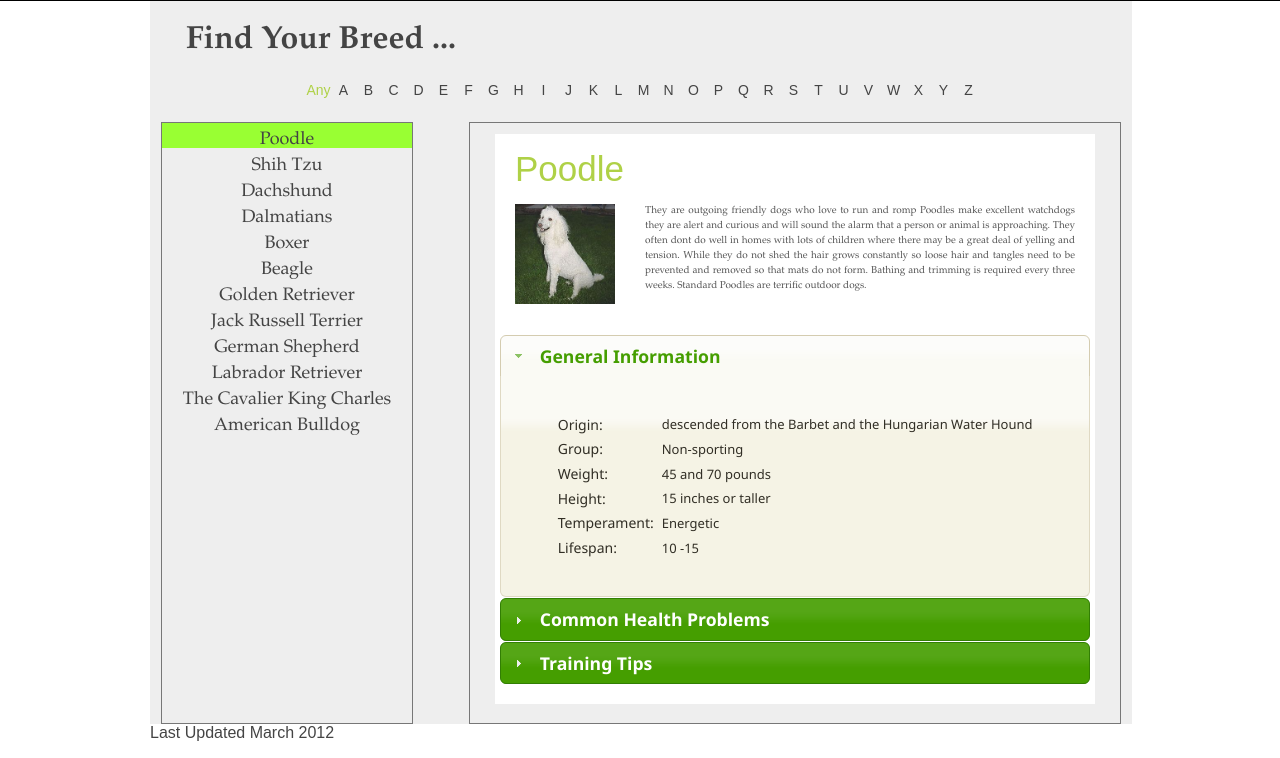
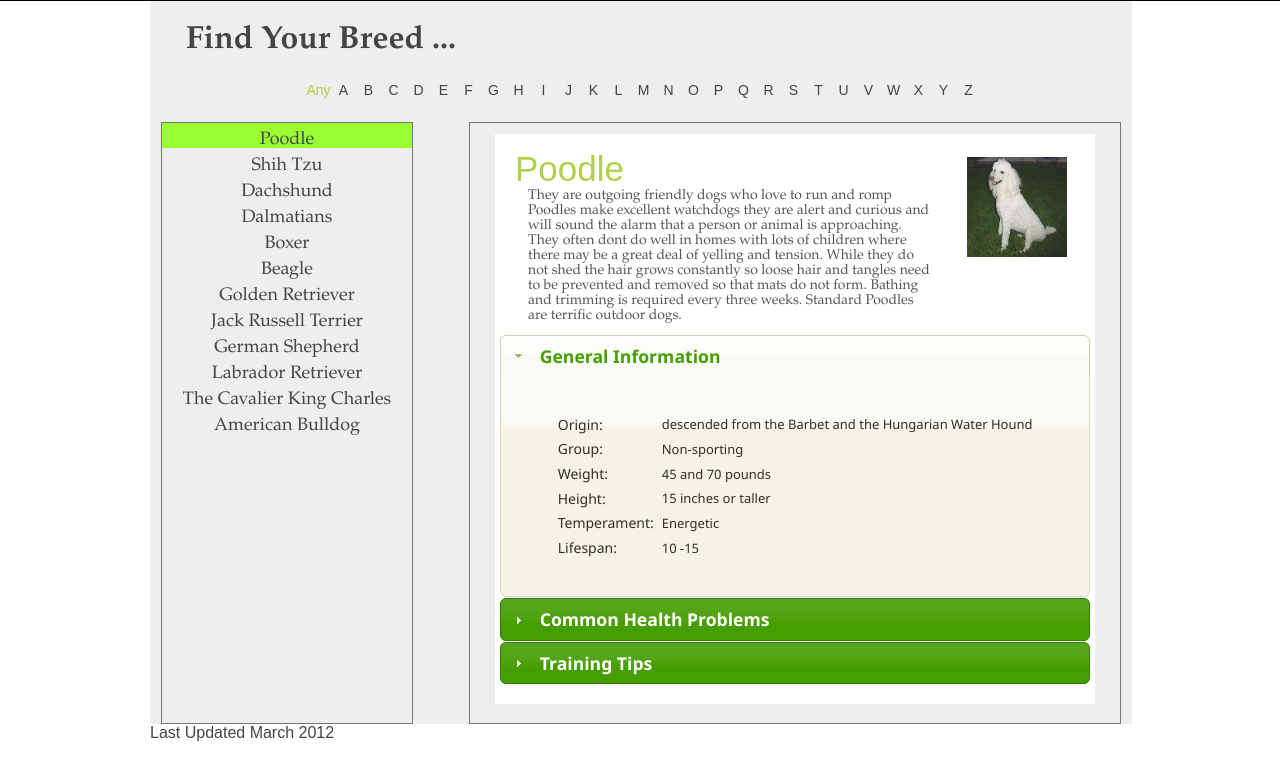
Before and after one commit to cesardv/wolfpackHCI, a PHP site: page /site/breeds.html in a window 1280 px wide. Shown: the part 98-856 px from the top of the page. Run offline with PHP 8.4, Linux system fonts and the light colour scheme.

Commit message:
restyling layout of breedHeader. For some reason breedDescription cannot be width greater than 402px..wierd

```diff
--- a/site/css/breed.css
+++ b/site/css/breed.css
@@ -30,9 +30,12 @@ div.breedHeader {
 }
 
 div.breedImage {
-	position:absolute;
-	top:70px;
-	left:15px;
+	/*position: relative;*/
+	float: right;
+	padding: 10px;
+	margin: 13px;
+	/*top:70px;
+	left:15px;*/
 	width:100px;
 	height:100px;
 }
@@ -50,15 +53,19 @@ div.breedName {
 }
 
 div.breedDescription {
-	position:absolute;
-	top:70px;
-	right:15px;
-	width:430px;
-	height:100px;
+	/*position:relative;*/
+	padding: 5px 3px 3px 3px;
+	margin: 50px 10px 10px 25px;
+	display: inline;
+	/*top:70px;
+	right:15px; */
+	float: left;
+	width:403px;
+	height:auto;
 	color:#555;
-	text-align:justify;
-	overflow:scroll;
-	font-size:10px;
+	text-align:left;
+	overflow:auto;
+	font-size:14px;
 	font-family:"Palatino Linotype", "Book Antiqua", Palatino, serif;
 	line-height:15px;
 }
@@ -98,3 +105,7 @@ td.value {
 	font-size:13px;
 	width:auto;
 }
+
+.clear {
+	clear:both;
+}
--- a/site/views/breed.html
+++ b/site/views/breed.html
@@ -15,14 +15,18 @@ $(document).ready( function() {
 <div class='breedContentContainer'>
 
 	<div class='breedHeader'>
-    	<div id="picfilename" class='breedImage'>
+
+    	<div id='name' class='breedName'>
+        	<!-- breed name -->
+        </div>
+
+		<div id="picfilename" class='breedImage'>
+			<!-- breed pic -->
         	<img src='' width='100%' height='100%' />
         </div>
-        <div id='name' class='breedName'>
 
-        </div>
         <div id='description' class='breedDescription'>
-
+			<!-- breed info -->
         </div>
     </div>
 
```
